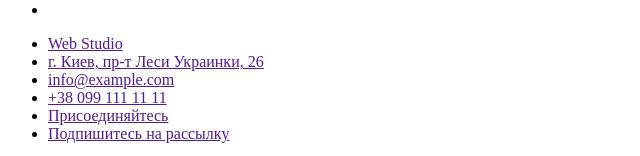
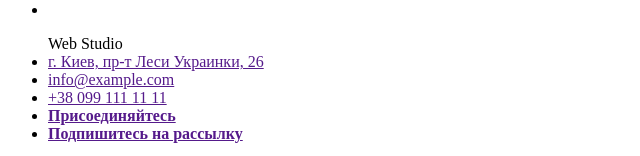
Before and after one commit to Bachana79/goit-markup-hw-01, a plain HTML site: page index.html in a window 1280 px wide. Shown: the part 2228-2384 px from the top of the page, without its empty margins (0-640 px from the left). Drawn offline with Linux system fonts and the light colour scheme.

Commit message:
Update index.html

```diff
--- a/index.html
+++ b/index.html
@@ -23,9 +23,7 @@
       <main>
          <div>
             <section>
-
             <h1>Эффективные решения для вашего бизнеса</h1>
-
             </section>
          </div>
 
@@ -42,9 +40,8 @@
                </ul>
             </section>
 
+            <section>
                <h2>Чем мы занимаемся</h2>
-
-            <section>
                <ul>
                   <li><img src="images/dapps.svg" alt=""></li>
                   <li>Десктопные приложения</li>
@@ -55,9 +52,10 @@
                </ul>
             </section>
 
-            <h2>Наша команда</h2>
+
 
       <section>
+         <h2>Наша команда</h2>
          <ul>
             <li><img src="images/НиколайКучеренко.svg" alt="">Николай Кучеренко</li>
             <li>Product Designer</li>
@@ -70,8 +68,8 @@
          </ul>
       </section>
 
+      <section>
          <h2>Постоянные клиенты</h2>
-      <section>
          <ul>
             <li><img src="images/logo1.svg" alt=""></li>
             <li><img src="images/logo2.svg" alt=""></li>
@@ -85,13 +83,14 @@
 
       <footer>
          <section>
+
             <ul>
-               <li><a href="">Web Studio</a></li>
+               Web Studio
                <li><a href="">г. Киев, пр-т Леси Украинки, 26</a></li>
                <li><a href="">info@example.com</a></li>
                <li><a href="">+38 099 111 11 11</a></li>
-               <li><a href="">Присоединяйтесь</a></li>
-               <li><a href="">Подпишитесь на рассылку</a></li>
+               <li><b><a href="">Присоединяйтесь</a></b></li>
+               <li><b><a href="">Подпишитесь на рассылку</a></b></li>
             </ul>
          </section>
       </footer>
```
Lines whose indentation alone changed are shown as unchanged.
